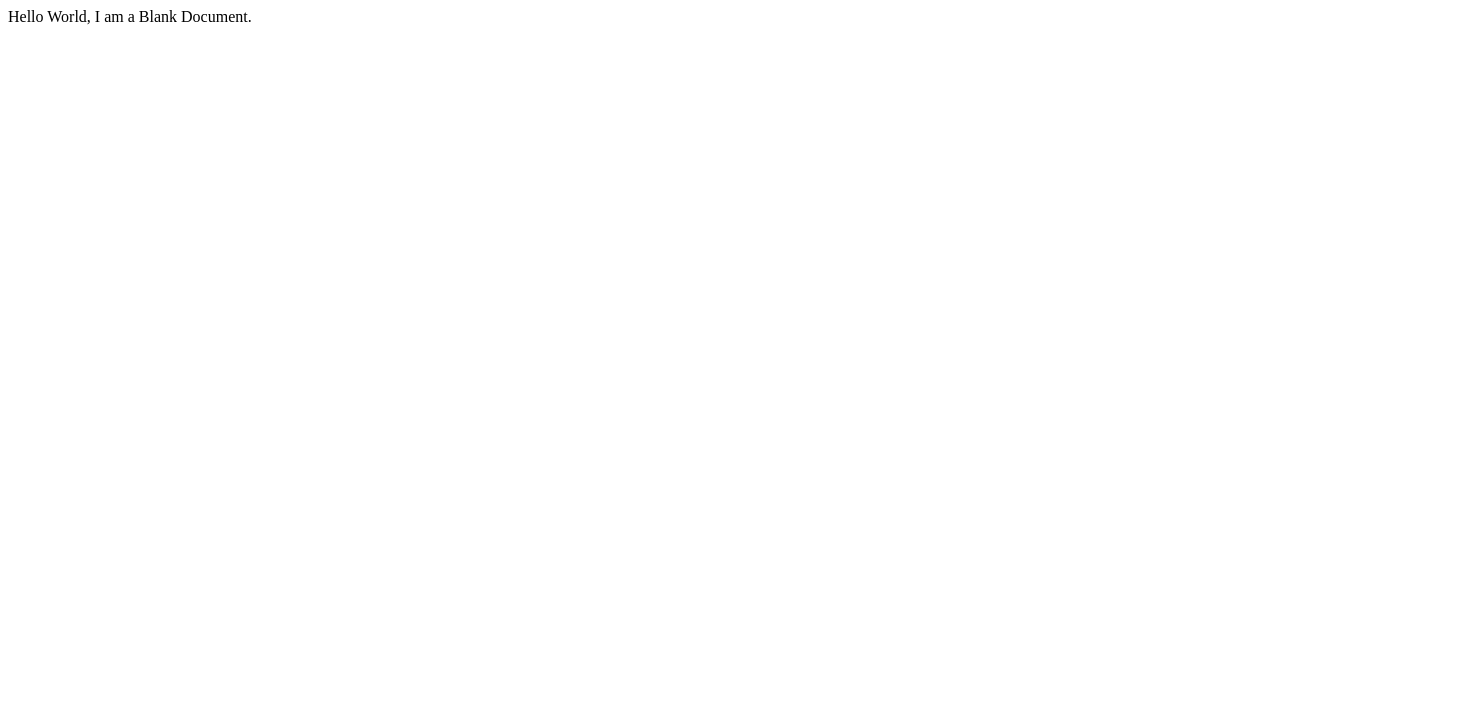
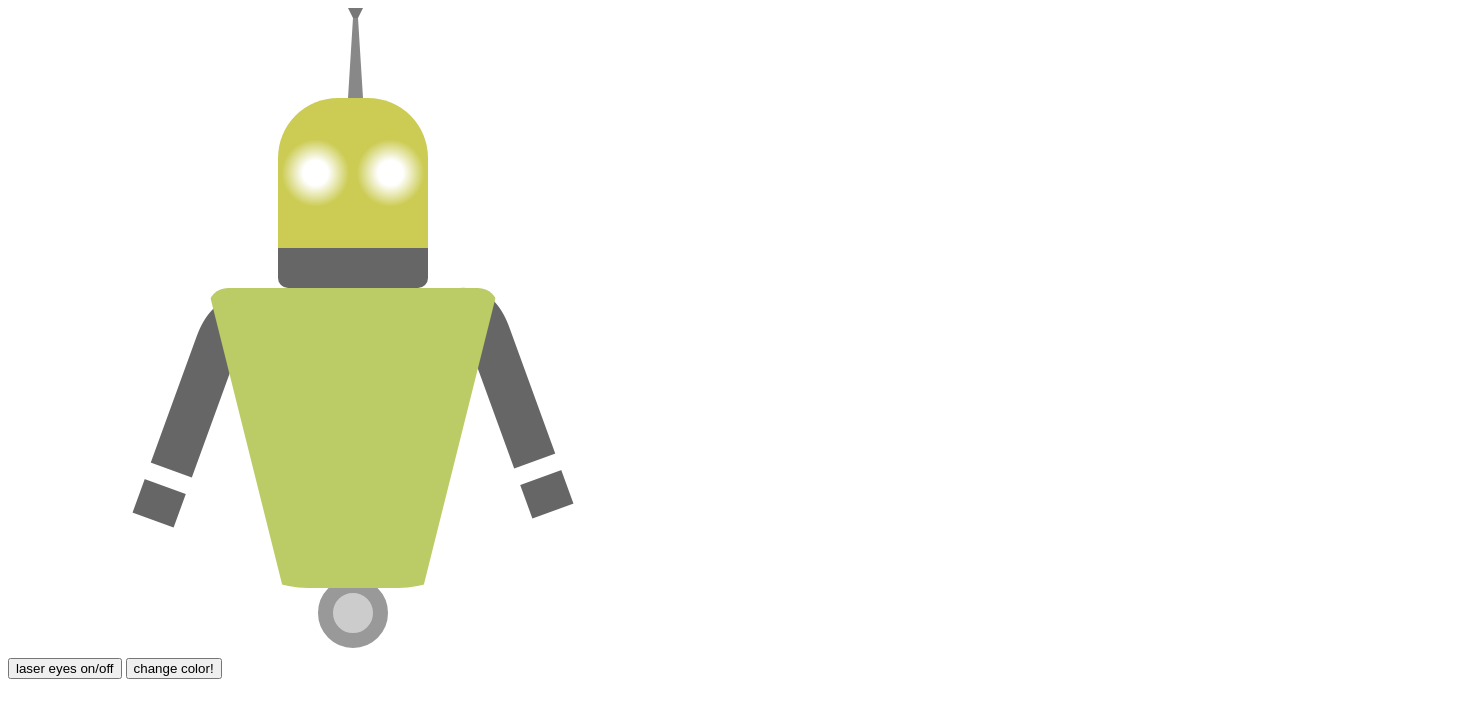
Before and after one commit to rv1/rv1.github.io, a plain HTML site: page index.html in a window 1280 px wide. Shown: the whole page, 1472 px wide, since content can reach past the window. Drawn offline with nearby package versions, Linux system fonts and the light colour scheme; a web font is replaced by a local one.

Commit message:
Added a dummy robot with crazy eyes

```diff
--- a/index.html
+++ b/index.html
@@ -1 +1,46 @@
-Hello World, I am a Blank Document.
+<!DOCTYPE html>
+
+<head>
+    <link href='https://fonts.googleapis.com/css?family=Poller+One' rel='stylesheet' type='text/css'>
+    <link href="./styles/index.css" rel="stylesheet">
+    <script type="text/javascript" src="http://code.jquery.com/jquery.min.js"></script>
+
+</head>
+
+<body>
+
+    <div class="robot">
+      <div class="beep"></div>
+      <div class="brain laser"></div>
+      <div class="torso">
+        <div class="left">j</div>
+        <div class="right">j</div>
+      </div>
+      <div class="foot"></div>
+    </div>
+
+    <button class="flash">laser eyes on/off</button>
+    <button class="color">change color!</button>
+
+    <script>
+        // When eyes button is clicked, toggle laser class on brain
+        $(".flash").click(function() {
+          $(".brain").toggleClass('laser');
+        });
+
+        // When color button is clicked...
+        $(".color").click(function() {
+          // assign each named color a random number 0-255
+          var red = Math.floor(Math.random() * 255);
+          var green = Math.floor(Math.random() * 255);
+          var blue = Math.floor(Math.random() * 255);
+
+          //Generate on RGBA calue from above vars
+          var randomRGBA = 'rgba(' + red + ',' + green + ',' + blue + ',1)';
+
+          //Display the three values in an alert window
+          // alert(randomRGBA);
+          $("body").css("background", randomRGBA);
+        });
+    </script>
+</body>
--- /dev/null
+++ b/styles/index.css
@@ -0,0 +1,101 @@
+.robot {
+          position: relative;
+          left: 200px;
+        }
+
+        .beep {
+          width: 5px;
+          height: 0;
+          border: 5px solid transparent;
+          border-top: 10px solid #777;
+          border-bottom: 80px solid #888;
+          position: relative;
+          left: 140px;
+        }
+
+        @keyframes blink {
+          50% {
+            background: radial-gradient(circle, red 15%, transparent 40%), #cc5;
+            background-size: 75px 150px;
+          }
+        }
+        @-webkit-keyframes blink {
+          50% {
+            background: -webkit-radial-gradient(circle, red 15%, transparent 40%), #cc5;
+            background-size: 75px 150px;
+          }
+        }
+        @-moz-keyframes blink {
+          50% {
+            background: -moz-radial-gradient(circle, red 15%, transparent 40%), #cc5;
+            background-size: 75px 150px;
+          }
+        }
+        @-ms-keyframes blink {
+          50% {
+            background: -moz-radial-gradient(circle, red 15%, transparent 40%), #cc5;
+            background-size: 75px 150px;
+          }
+        }
+        .laser {
+          animation: blink .5s infinite;
+          -webkit-animation: blink .5s infinite;
+          -moz-animation: blink .5s infinite;
+        }
+        .brain {
+          background: radial-gradient(circle, white 15%, transparent 40%), #cc5;
+          background: -moz-radial-gradient(circle, white 15%, transparent 40%), #cc5;
+          background: -webkit-radial-gradient(circle, white 15%, transparent 40%), #cc5;
+          background-size: 75px 150px;
+          height: 150px;
+          width: 150px;
+          border-radius: 60px 60px 10px 10px;
+          border-bottom: 40px solid #666;
+          position: relative;
+          left: 70px;
+        }
+        .torso {
+          height: 0;
+          width: 140px;
+          border-top: 300px solid #bc6;
+          border-left: 75px solid transparent;
+          border-right: 75px solid transparent;
+          border-radius: 20px 20px 100px 100px;
+        }
+        .left {
+          font-family: 'Poller One', verdana, arial, sans-serif;
+          font-weight: bold;
+          font-size: 250px;
+          color: #666;
+          transform: rotate(200deg);
+          -webkit-transform: rotate(200deg);
+          -moz-transform: rotate(200deg);
+          position: relative;
+          top: -320px;
+          left: -190px;
+          z-index: -1;
+        }
+        .right {
+          font-family: 'Poller One', verdana, arial, sans-serif;
+          font-weight: bold;
+          font-size: 250px;
+          color: #666;
+          transform: scaleY(-1) rotate(20deg);
+          -webkit-transform: scaleY(-1) rotate(20deg);
+          -moz-transform: scaleY(-1) rotate(20deg);
+          position: relative;
+          top: -620px;
+          left: 190px;
+          z-index: -1;
+        }
+        .foot {
+          height: 40px;
+          width: 40px;
+          background: #ccc;
+          border-radius: 40px;
+          border: 15px solid #999;
+          position: relative;
+          left: 110px;
+          top: -10px;
+          z-index: -1;
+        }
```
